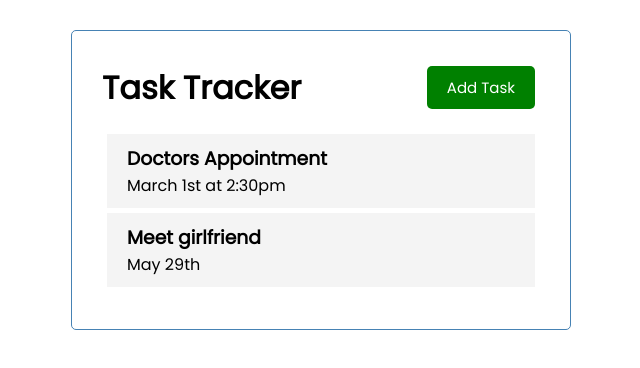
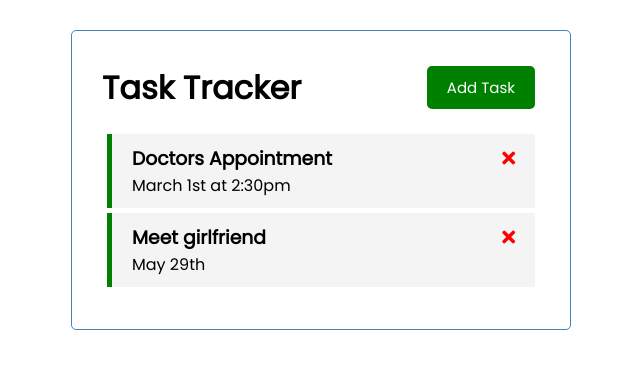
Before and after one commit to kevingao25/vue-first-project, a Vue app: page / in a window 1280 px wide. Shown: the top 368 px of the page, without its empty margins (319-959 px from the left). Built offline with nearby package versions, Linux system fonts and the light colour scheme.

Commit message:
add task deletion

```diff
--- a/public/index.html
+++ b/public/index.html
@@ -5,6 +5,7 @@
     <meta http-equiv="X-UA-Compatible" content="IE=edge">
     <meta name="viewport" content="width=device-width,initial-scale=1.0">
     <link rel="icon" href="<%= BASE_URL %>favicon.ico">
+    <link rel="stylesheet" href="https://cdnjs.cloudflare.com/ajax/libs/font-awesome/5.15.3/css/all.min.css" referrerpolicy="no-referrer" />
     <title><%= htmlWebpackPlugin.options.title %></title>
   </head>
   <body>
--- a/src/App.vue
+++ b/src/App.vue
@@ -1,7 +1,7 @@
 <template>
   <div class="container">
     <Header title="Task Tracker"/>
-    <Tasks :tasks="tasks" />
+    <Tasks @delete-task="deleteTask" :tasks="tasks" />
   </div>
 </template>
 
@@ -21,20 +21,27 @@ export default {
       tasks: []
     }
   },
+  methods: {
+    deleteTask(id){
+      if (confirm("Are you sure?")){
+        this.tasks = this.tasks.filter((task) => task.id !== id)
+      }
+    }
+  },
   created() {
     this.tasks = [
       {
         id: 1,
         text: 'Doctors Appointment',
         day: 'March 1st at 2:30pm',
-        remainder: true,
+        reminder: true,
       },
 
       {
         id: 2,
         text: "Meet girlfriend",
         day: 'May 29th',
-        remainder: true,
+        reminder: true,
       }
     ]
   }
--- a/src/components/Task.vue
+++ b/src/components/Task.vue
@@ -1,6 +1,9 @@
 <template>
-  <div class="task">
-    <h3>{{ task.text }}</h3>
+  <div :class="[task.reminder ? 'reminder' : '', 'task']">
+    <h3>
+      {{ task.text }}
+      <i @click="onDelete(task.id)" class="fas fa-times"></i>
+    </h3>
     <p>{{ task.day }}</p>
   </div>
 </template>
@@ -12,25 +15,30 @@ export default {
   props: {
     task: Object,
   },
+  methods:{
+    onDelete(id) {
+      this.$emit('delete-task', id)
+    }
+  }
 };
 </script>
 
-<style>
-.task{
+<style scope>
+.fas {
+  color: red;
+}
+.task {
   background: #f4f4f4;
   margin: 5px;
   padding: 10px 20px;
   cursor: pointer;
 }
-
-.task.reminder{
+.task.reminder {
   border-left: 5px solid green;
 }
-
-.task h3{
+.task h3 {
   display: flex;
   align-items: center;
   justify-content: space-between;
 }
-
 </style>
--- a/src/components/Tasks.vue
+++ b/src/components/Tasks.vue
@@ -1,6 +1,6 @@
 <template>
     <div v-for="(task, index) in tasks" :key="index">
-        <Task :task="task"/>
+        <Task @delete-task="$emit('delete-task', task.id)" :task="task"/>
     </div>
 </template>
 
```
Lines whose indentation alone changed are shown as unchanged.
